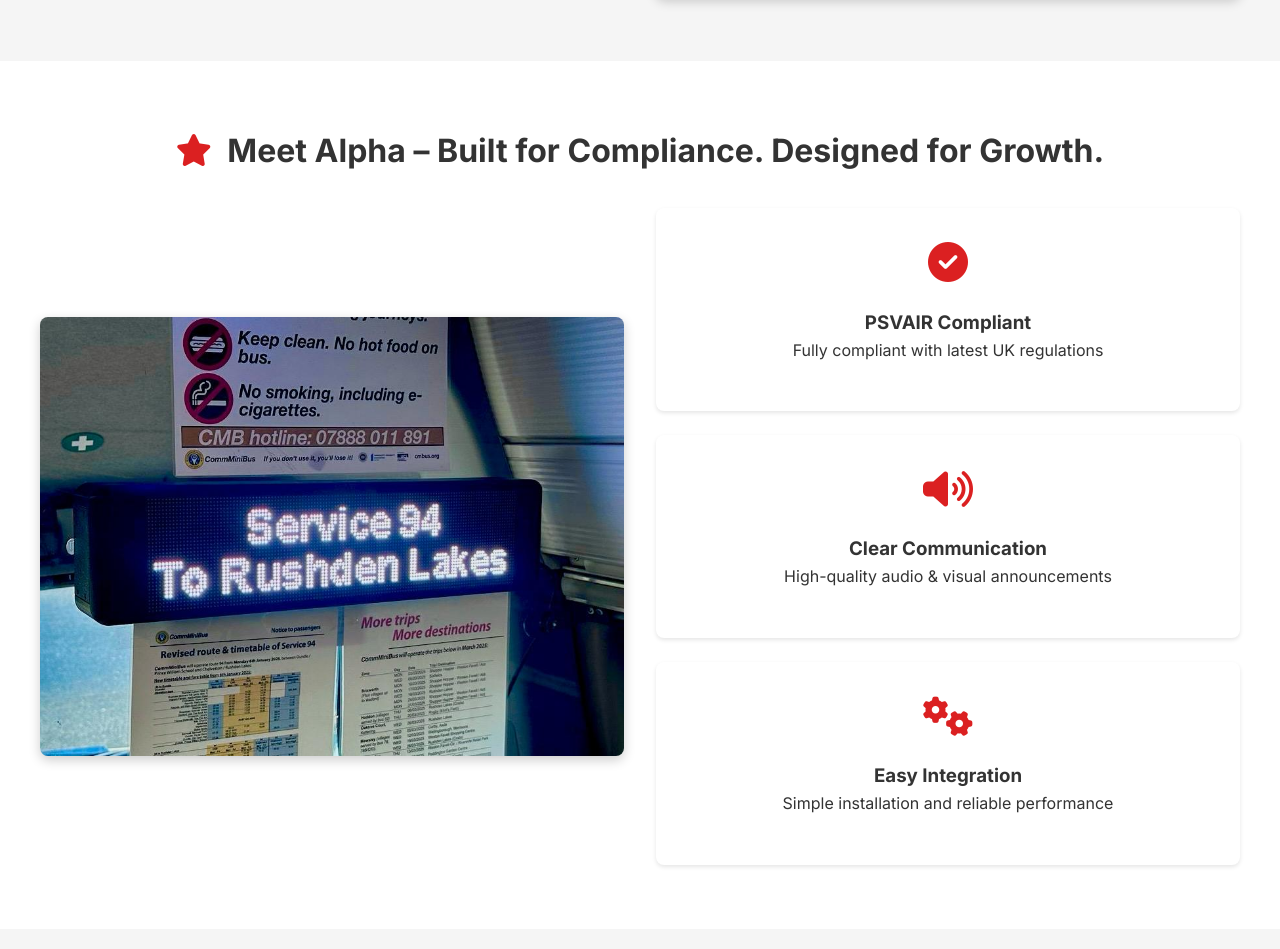
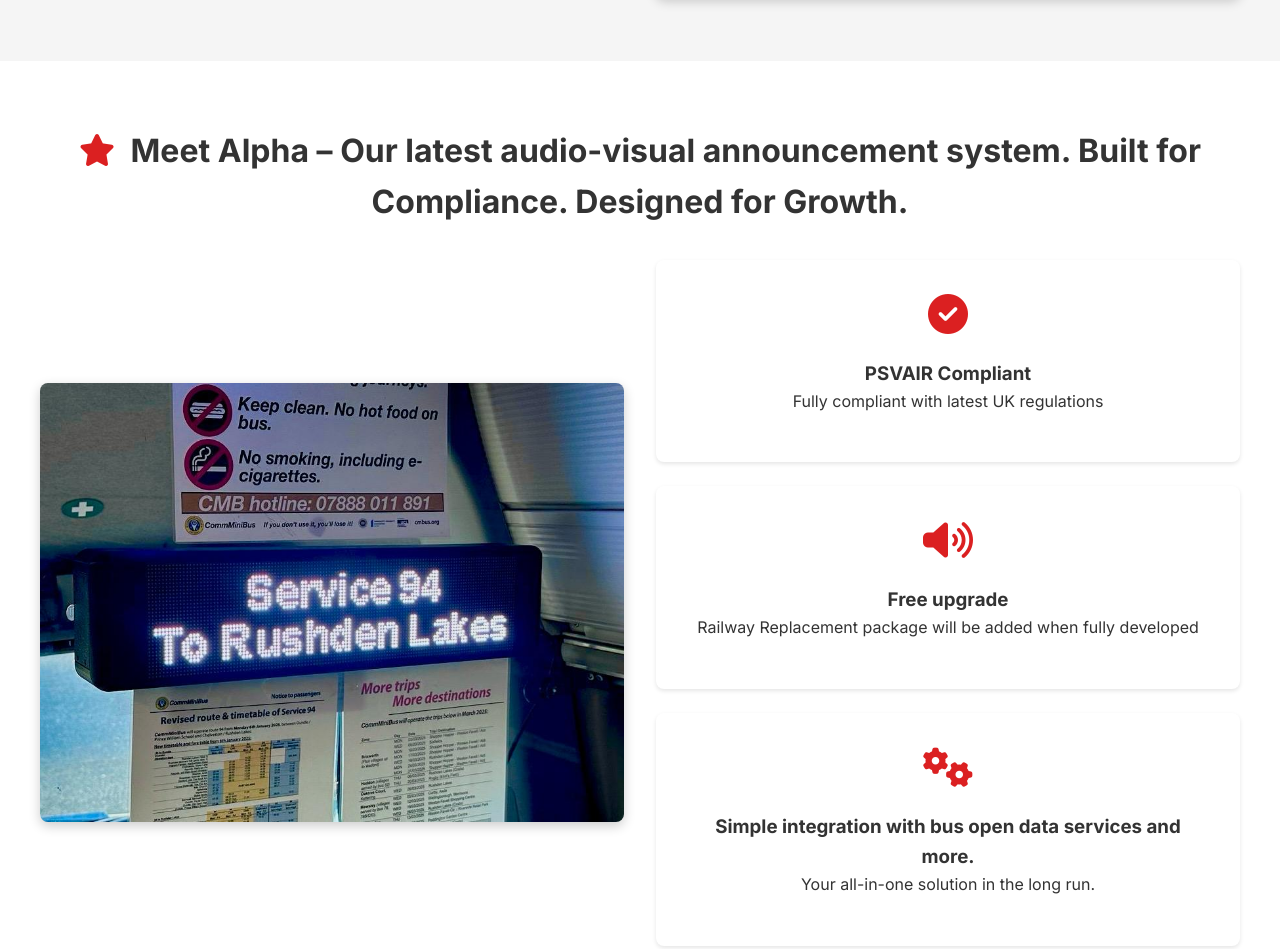
Before and after one commit to IT-9/company-website, a plain HTML site: page index.html in a window 1280 px wide. Shown: the part 1492-2441 px from the top of the page. Drawn offline with Linux system fonts and the light colour scheme.

Commit message:
feat: use better text, add email, remove address

```diff
--- a/index.html
+++ b/index.html
@@ -55,7 +55,7 @@
         </section>
 
         <section id="product" class="product">
-            <h2><i class="fas fa-star" aria-hidden="true"></i> Meet Alpha – Built for Compliance. Designed for Growth.</h2>
+            <h2><i class="fas fa-star" aria-hidden="true"></i> Meet Alpha – Our latest audio-visual announcement system. Built for Compliance. Designed for Growth.</h2>
             <div class="product-showcase">
                 <div class="product-image">
                     <img src="img/img1.jpeg" alt="Alpha product - LED display in bus" class="product-img">
@@ -68,13 +68,13 @@
                     </div>
                     <div class="feature">
                         <span class="feature-icon"><i class="fas fa-volume-up" aria-hidden="true"></i></span>
-                        <h3>Clear Communication</h3>
-                        <p>High-quality audio & visual announcements</p>
+                        <h3>Free upgrade</h3>
+                        <p>Railway Replacement package will be added when fully developed</p>
                     </div>
                     <div class="feature">
                         <span class="feature-icon"><i class="fas fa-cogs" aria-hidden="true"></i></span>
-                        <h3>Easy Integration</h3>
-                        <p>Simple installation and reliable performance</p>
+                        <h3>Simple integration with bus open data services and more.</h3>
+                        <p>Your all-in-one solution in the long run.</p>
                     </div>
                 </div>
             </div>
@@ -140,7 +140,7 @@
             </div>
             <div class="footer-info">
                 <p><i class="fas fa-copyright" aria-hidden="true"></i> IT9 Ltd. All Rights Reserved.</p>
-                <p>Registered in England & Wales.</p>
+                <p>Registered in England and Wales with company number 15412109</p>
                 <div class="footer-links">
                     <a href="privacy.html"><i class="fas fa-shield-alt" aria-hidden="true"></i> Privacy Policy</a>
                     <a href="#contact"><i class="fas fa-envelope" aria-hidden="true"></i> Contact</a>
```
Also changed, not shown: privacy.html (+1 -2 lines).
